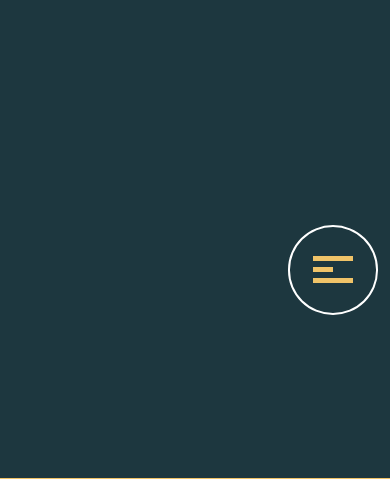
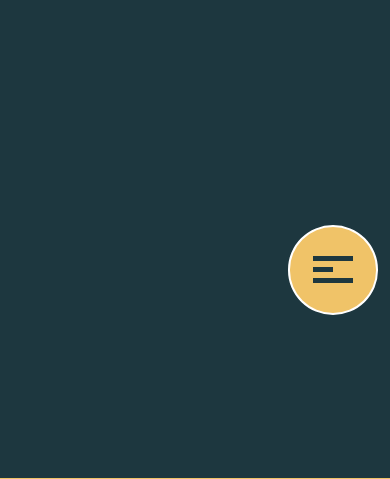
Before and after one commit to Adamoc14/FirstImpressionsCount, a PHP site: page / in a window 390 px wide; the page is wider, and only the part inside the window is pictured. Shown: the part 366-845 px from the top of that part. Run offline with PHP 8.4, Linux system fonts and the light colour scheme; some libraries are stand-ins or nearby versions.

```diff
--- a/Resources/CSS/homepage.css
+++ b/Resources/CSS/homepage.css
@@ -216,7 +216,7 @@ footer {
 		top: 70vh;
 		right: 3vw;
 		padding: 2em 2em;
-		background: #1d373f;
+		background: #f0c368;
 		border-radius: 50%;
 		border: 2px solid #fff;
 	}
@@ -228,7 +228,7 @@ footer {
 	.bar1 ,.bar2 , .bar3{
 		width: 40px;
 		height: 5px;
-		background: #f0c368;
+		background: #1d373f;
 		margin: 6px 0;
 		transition: .4s;
 
```
